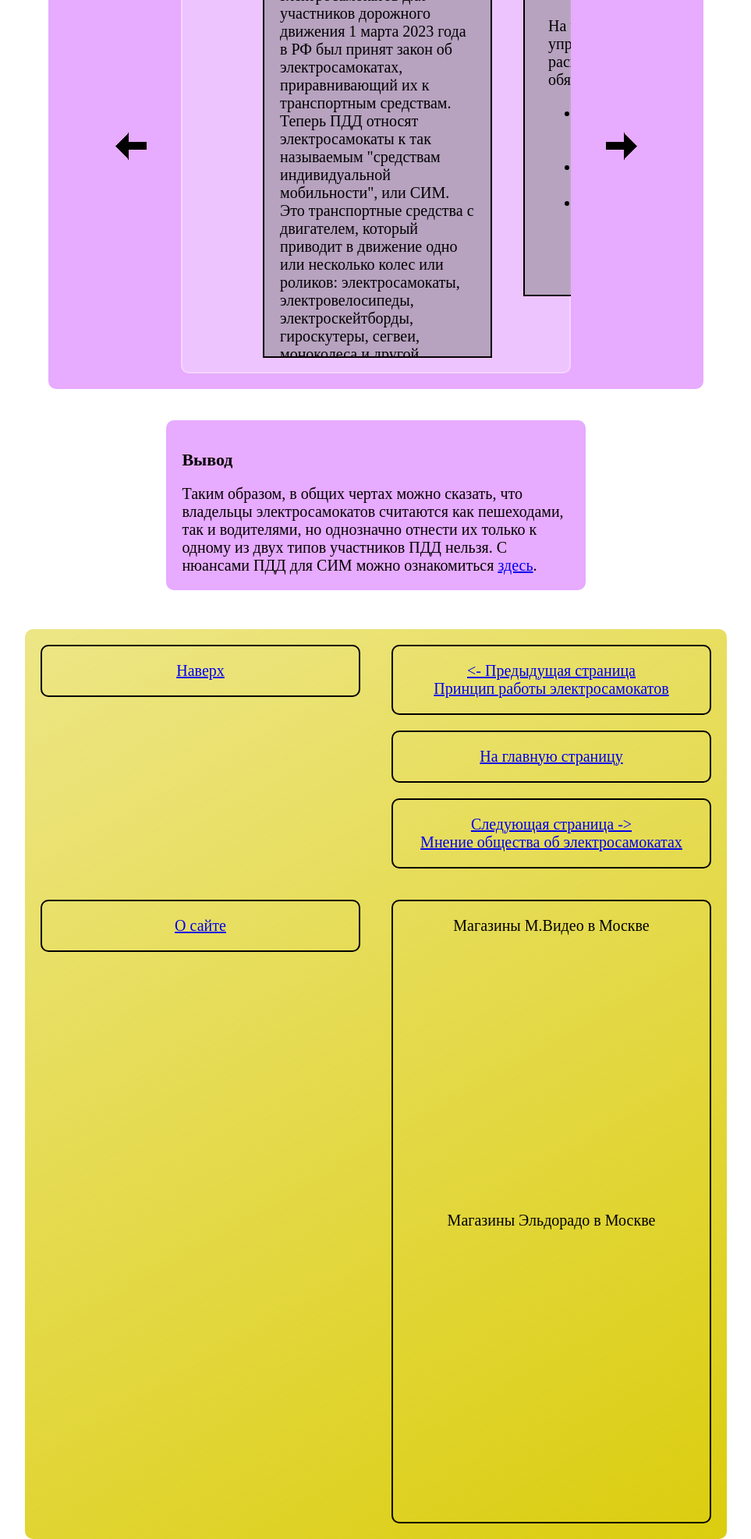
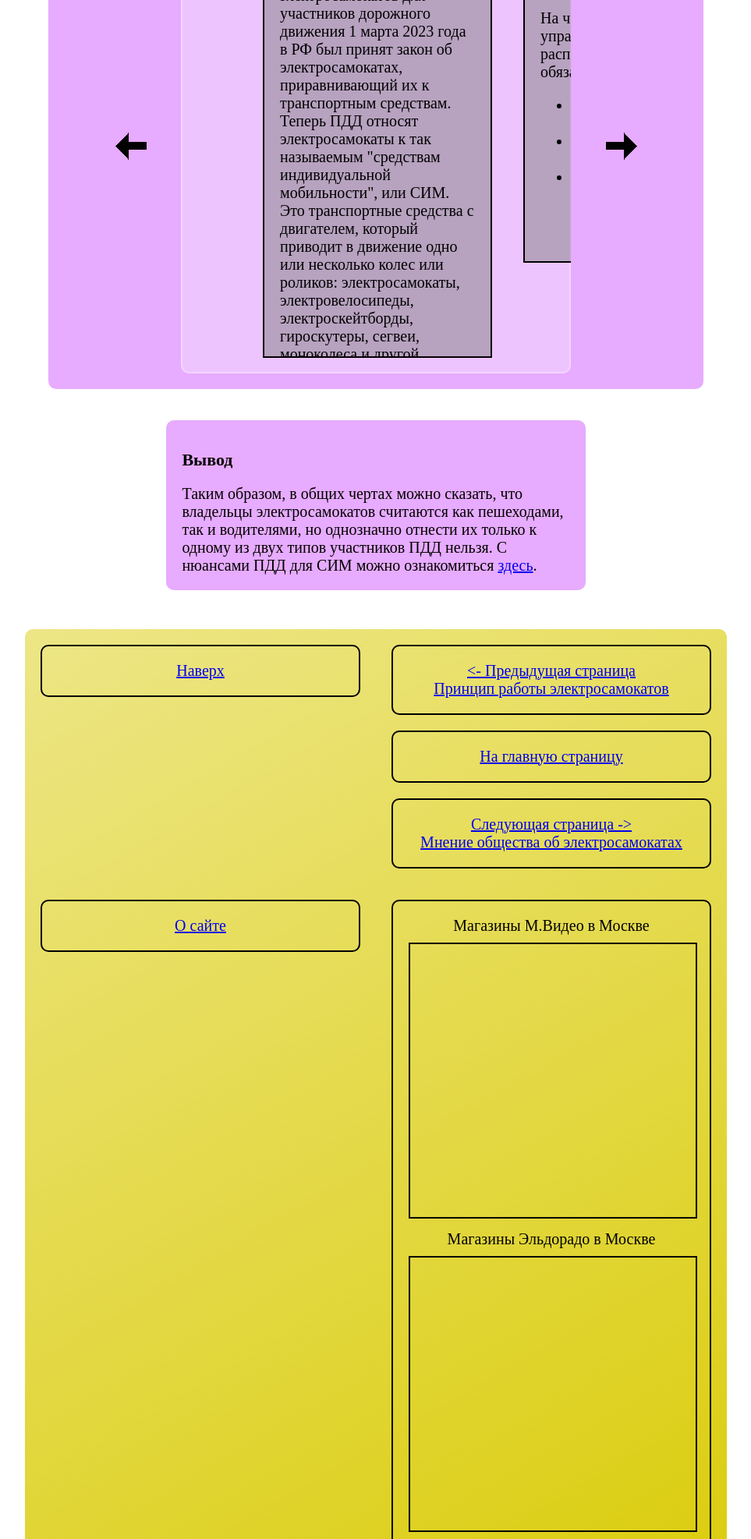
Before and after one commit to dmitryh2004/RKChIR_kursach, a plain HTML site: page html/electrosamokats_and_cars.html in a window 1280 px wide. Shown: the part 971-2945 px from the top of the page at 78% size, without its empty margins (158-1121 px from the left). Drawn offline with Linux system fonts and the light colour scheme; a web font is replaced by a local one.

Commit message:
28.11.23 14:50

```diff
--- a/css/about.css
+++ b/css/about.css
@@ -1,5 +1,5 @@
 :root {
-    --color1: rgba(67, 67, 216, 0.33);
+    --color1: rgba(216, 216, 67, 0.33);
     --color2: rgba(221, 42, 111, 0.1);
     --border-width: 2px;
     --img_with_glowing_border_border_color: #f00;
@@ -194,3 +194,9 @@ div#img_with_glowing_border > div#border {
         --img_with_glowing_border_border_color: #f00;
     }
 }
+
+@media screen and (max-width: 767px) {
+    header h1 {
+        display: inline;
+    }
+}
--- a/css/common.css
+++ b/css/common.css
@@ -264,13 +264,19 @@ div.yandex_map {
     border-radius: 10px;
     margin: 10px;
     text-align: center;
-    overflow: auto;
+    overflow: hidden;
     order: 4;
     flex-basis: 40%;
     flex-grow: 0;
     flex-shrink: 0;
     grid-area: yandex_map;
     align-self: stretch;
+}
+
+div.yandex_map iframe {
+    margin: 10px auto;
+    border: 2px solid #000;
+    width: 100%;
 }
 
 /*описание рядов, используемых для выравнивания блоков контента в main*/
--- a/css/history.css
+++ b/css/history.css
@@ -6,7 +6,6 @@
 }
 
 div.grid#main {
-    justify-items: end;
     grid-template-columns: 1fr 3fr 1fr;
     grid-template-areas:
     ". first_samokat ."
--- a/css/image_and_text_block.css
+++ b/css/image_and_text_block.css
@@ -3,11 +3,10 @@ div.image_and_text {
     border-radius: 10px;
     background-color: rgba(255, 189, 189, 0.75);
     padding:10px;
-    margin: 10px;
-    margin-left:0px;
+    margin: 10px 0;
     display: inline-block;
     height: auto;
-    width: 98%;
+    width: auto;
 }
 
 div.image_and_text div.image:not(.vertical) {
@@ -35,6 +34,11 @@ div.image img {
     border-radius: 10px;
     margin: 20px;
     width: 80%;
+}
+
+div.image.large img {
+    width: 100%;
+    margin: 20px auto;
 }
 
 div.image_and_text[block_yellow] {
@@ -71,6 +75,7 @@ div.image_and_text[no_color] {
 
 div.image_and_text[no_border] {
     border: none;
+    padding: 0px;
 }
 
 @media screen and (max-width: 1500px) {
--- a/css/main.css
+++ b/css/main.css
@@ -255,3 +255,9 @@ div.grid#footer div.yandex_map {
     	"yandex_map";
 	}
 }
+
+@media screen and (max-width: 767px) {
+    header h1 {
+        display: inline;
+    }
+}
```
